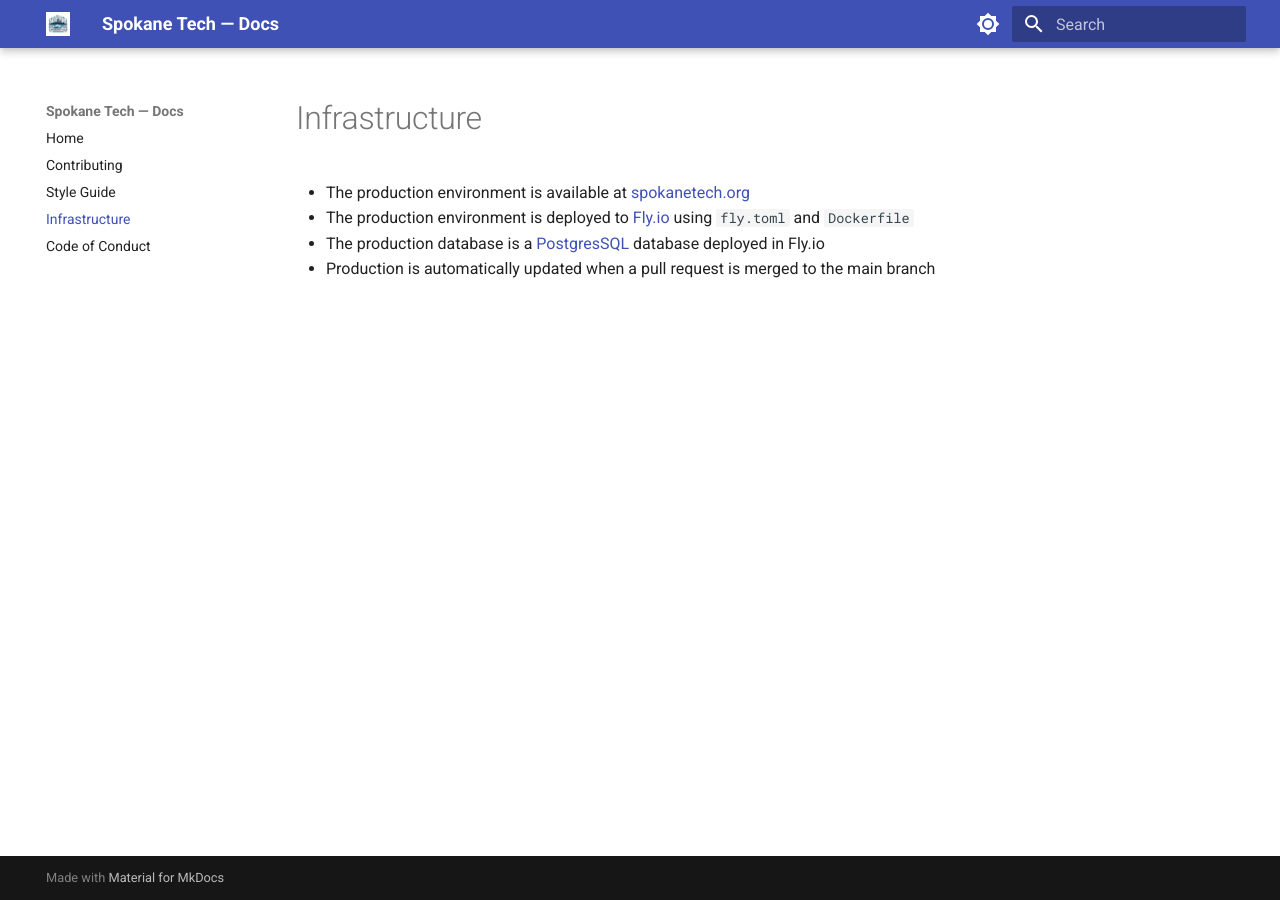
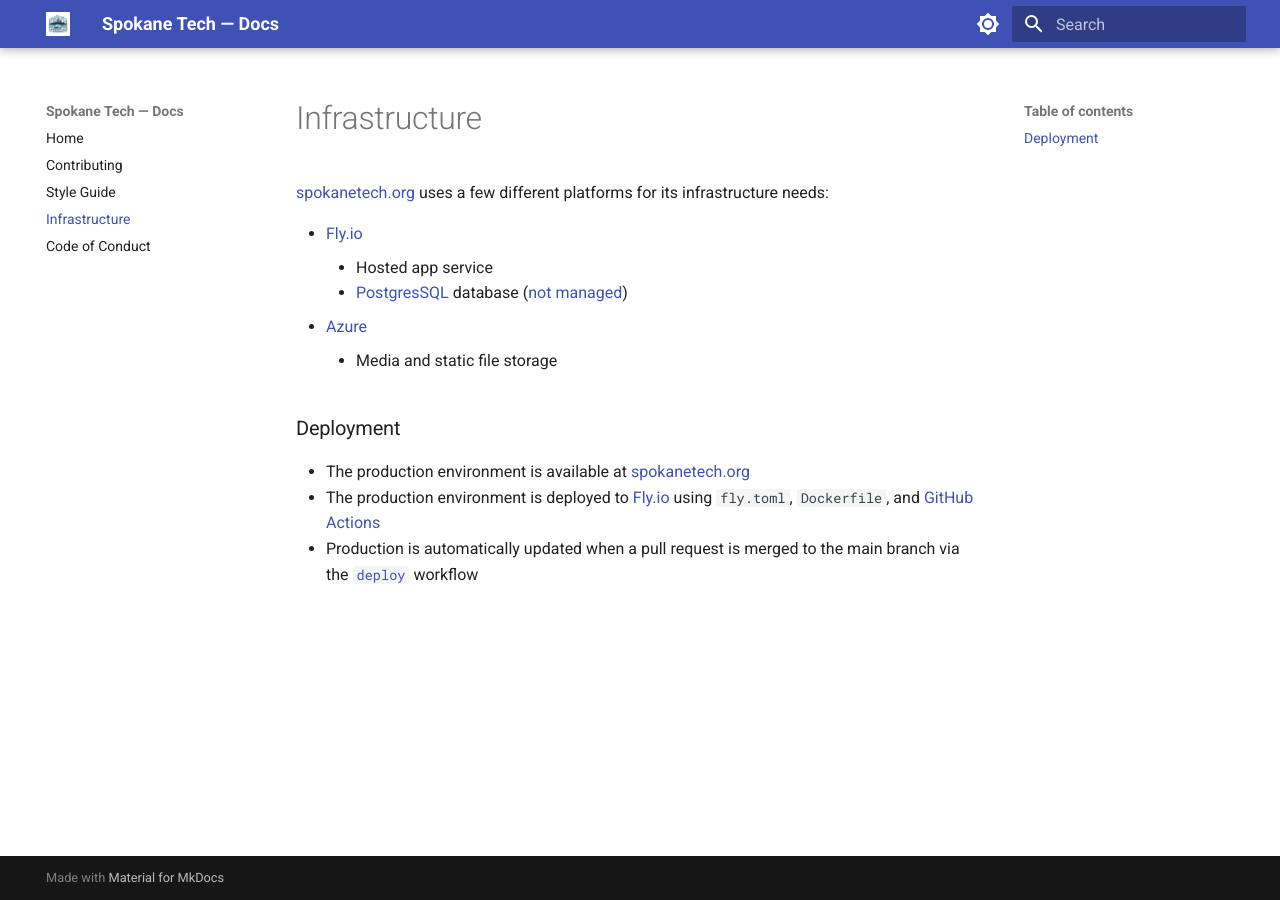
Before and after one commit to SpokaneTech/SpokaneTech_Py, an MkDocs documentation site: the page built from docs/infrastructure.md, in a window 1280 px wide. Built offline with MkDocs 1.6.1 and Material for MkDocs 9.7.7, drawn with Linux system fonts in a browser that asks for light colours.

Commit message:
Update infrastructure docs

```diff
--- a/docs/infrastructure.md
+++ b/docs/infrastructure.md
@@ -1,6 +1,14 @@
 # Infrastructure
 
+[spokanetech.org](https://spokanetech.org/) uses a few different platforms for its infrastructure needs:
+
+- [Fly.io](https://fly.io)
+    - Hosted app service
+    - [PostgresSQL](https://www.postgresql.org/) database ([not managed](https://fly.io/docs/postgres/getting-started/what-you-should-know/))
+- [Azure](https://azure.microsoft.com)
+    - Media and static file storage
+
+### Deployment
 - The production environment is available at [spokanetech.org](https://spokanetech.org)
-- The production environment is deployed to [Fly.io](https://fly.io) using `fly.toml` and `Dockerfile`
-- The production database is a [PostgresSQL](https://www.postgresql.org/) database deployed in Fly.io
-- Production is automatically updated when a pull request is merged to the main branch
+- The production environment is deployed to [Fly.io](https://fly.io) using `fly.toml`, `Dockerfile`, and [GitHub Actions](https://docs.github.com/actions)
+- Production is automatically updated when a pull request is merged to the main branch via the [`deploy`](../.github/workflows/deploy.yml) workflow
```
